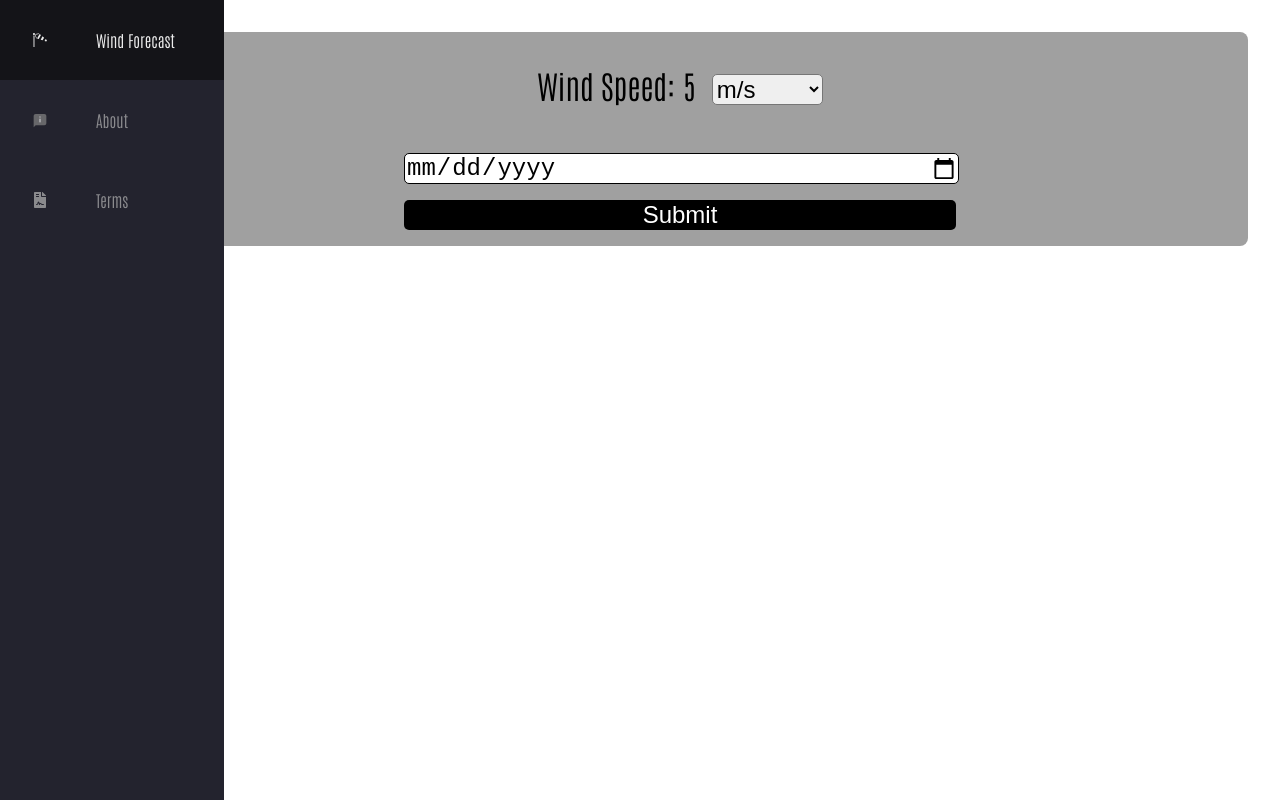
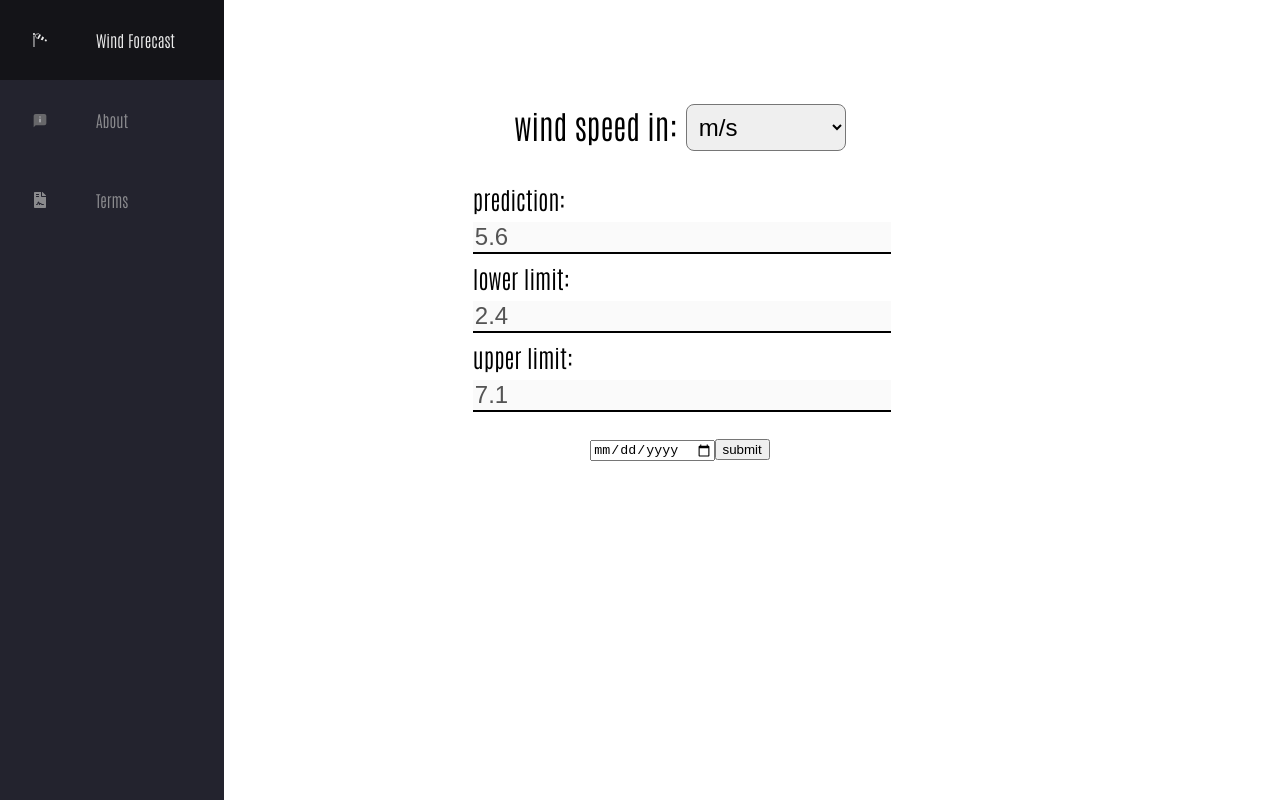
Before and after one commit to michael-gvdw/wind-speed-predictor-ui, a React (Create React App) app: page / in a window 1280 px wide. Built offline with nearby package versions, Linux system fonts and the light colour scheme.

Commit message:
wind forecast page redesign (still in progress)

```diff
--- a/public/index.html
+++ b/public/index.html
@@ -42,7 +42,7 @@
     <script>
       if (`serviceWorker` in navigator) {
         window.addEventListener('load', function() {
-          navigator.serviceWorker.register('serviceWorker.js').then(
+          navigator.serviceWorker.register('./serviceWorker.js').then(
             function(registration) {
               // registration successful
               console.log(`ServiceWorker registration successful with scope: `, registration.scope)
--- a/src/components/WindForecastComponent.js
+++ b/src/components/WindForecastComponent.js
@@ -27,7 +27,7 @@ const WindForecastComponent = () => {
     const handle_wind_speed_multiplier_change = (event) => {
         const { name, value } = event.target
 
-        if (value !== 0 || value !== 1 || value !== 1) {
+        if (value != 0 && value != 1 && value != 2) {
             set_wind_speed_multiplier(0)
         }
         else {
--- a/src/index.css
+++ b/src/index.css
@@ -17,7 +17,6 @@ body {
   padding: 0px;
 }
 
-
 body::-webkit-scrollbar {
   width: .25rem;
 }
--- a/src/pages/WindForecastPage.js
+++ b/src/pages/WindForecastPage.js
@@ -6,22 +6,36 @@ import '../styles/wind.scss'
 const WindForecastPage = ({ handle_date_change, handle_wind_speed_multiplier_change,
                             wind_speed_multiplier, wind_speed_multipliers, date, wind_speed }) => {
     return (
-        <div className={`jumbotron center-div`}>
-            <div className={`wind-page`}>
+        <div className={`wind-forecast`}>
 
-                <div className={`header`}>
-                    <span>Wind Speed: {wind_speed}</span>
-                    <select name={`wind_multiplier`} value={wind_speed_multiplier} onChange={handle_wind_speed_multiplier_change}>
-                        {wind_speed_multipliers.map(multiplier => <option value={multiplier.id}>{multiplier.scale}</option>)}
-                    </select>
-                </div>
+            <div className={`header`}>
+                <span>wind speed in: </span>
 
-                <form>
-                    <input type={`date`} value={date} />
-                    <button type={`button`}>Submit</button>
-                </form>
+                <select value={wind_speed_multiplier} onChange={handle_wind_speed_multiplier_change}>
+                    {wind_speed_multipliers.map(multiplier => <option key={multiplier.id} value={multiplier.id}>{multiplier.scale}</option>)}
+                </select>
+            </div>
 
+            <div className={`wind-values`}>
+                <WindValue key={0} label={`prediction:`} value={5.6} />
+                <WindValue key={1} label={`lower limit:`} value={2.4} />
+                <WindValue key={2} label={`upper limit:`} value={7.1} />
             </div>
+
+            <form>
+                <input type={`date`} value={``} onChange={handle_date_change} />
+                <input type={`submit`} value={`submit`} />
+            </form>
+
+        </div>
+    )
+}
+
+const WindValue = (props) => {
+    return(
+        <div className={`value`}>
+            <label>{ props.label }</label>
+            <input type="text" value={props.value} readOnly={true} disabled={true} />
         </div>
     )
 }
--- a/src/styles/wind.scss
+++ b/src/styles/wind.scss
@@ -1,62 +1,50 @@
-
-
-.wind-page {
-    display: flex;
-    flex-direction: column;
-
-
-    @media screen and (min-width: 600px) {
-        width: 100;
-    }
-
-    @media screen and (min-width: 600px) {
-        width: 50%;
-    }
 
 
 
+.wind-forecast {
+    width: auto;
+    margin: 5rem;
+    padding: .5rem;
+    display: grid;
+    place-items: center;
+    gap: 1rem;
+
     .header {
         display: flex;
-        margin: 1rem;
-        font-size: 2rem;
-        justify-content: center;
 
         span {
-            margin-right: 1rem;
+            font-size: 2rem;
         }
 
         select {
+            padding: .5rem;
             font-size: 1.5rem;
-            border-radius: 5px;
-            align-self: flex-end;
+            margin-left: .5rem;
+            border-radius: .5rem;
+            width: 10rem;
         }
     }
 
-    form {
-        display: flex;
-        flex-direction: column;
-        margin-top: 2rem;
+    .wind-values {
+        margin-top: 1rem;
 
-        input {
-            border: 1px solid black;
-            border-radius: 5px;
+        label {
             font-size: 1.5rem;
-            width: 100%;
         }
 
-        button {
+        input[type=text] {
+            width: 100%;
+            margin: .5rem 0;
+            font-size: 1.5rem;
+
             border: none;
-            border-radius: 5px;
-            font-size: 1.5rem;
-            margin-top: 1rem;
-            background-color: black;
-            color:#fff;
-            transition: 500ms ease;
+            border-bottom: .15rem solid black;
+        }
 
-            &:hover {
-                cursor: pointer;
-                opacity: 0.7;
-            }
-        }
     }
+
+    form {
+
+    }
+
 }
```
